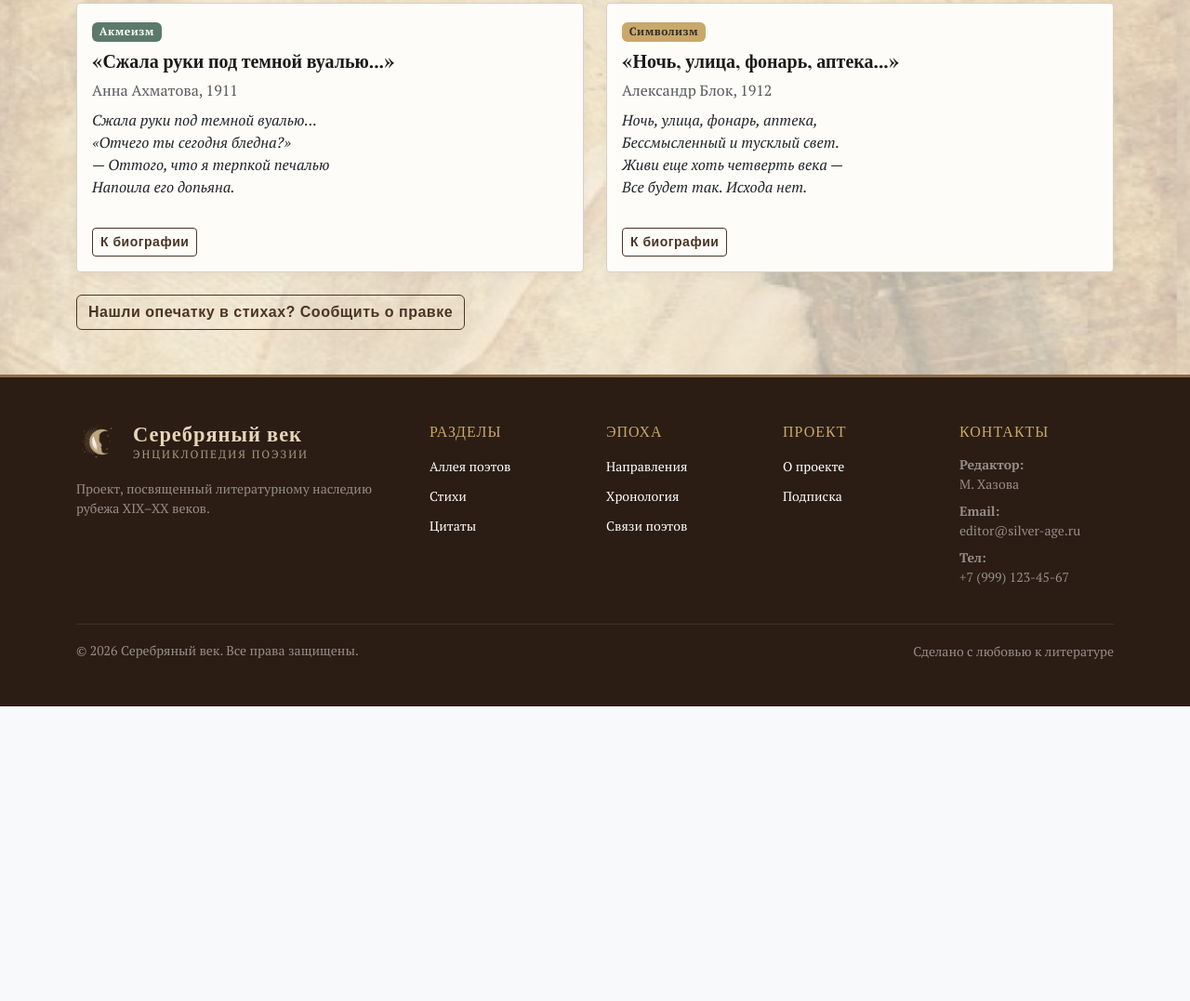
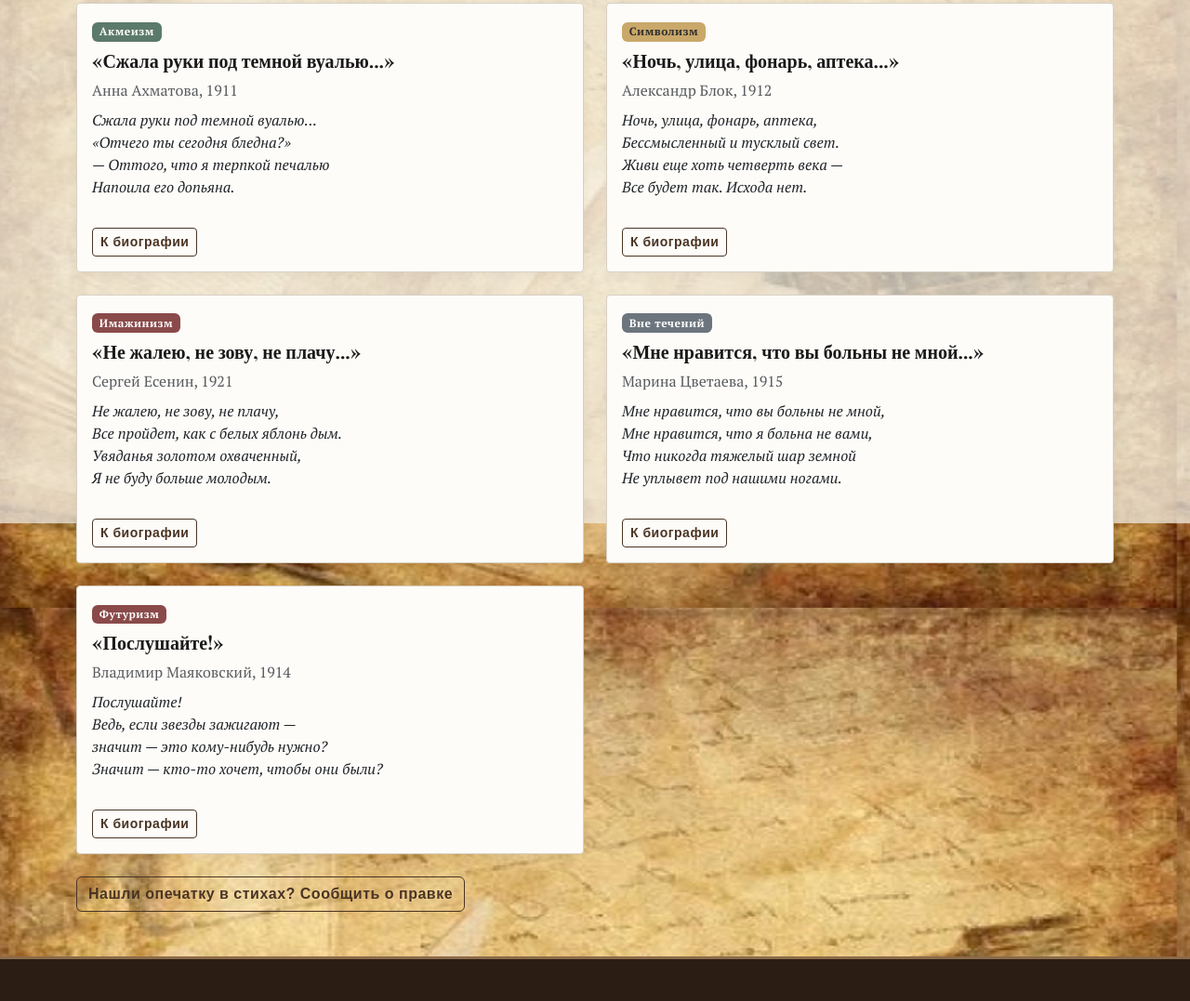
Before and after one commit to ITea-programmer/kr2-bootstrap-shop, a plain HTML site: page poems.html in a window 1280 px wide. Shown: the part 237-1314 px from the top of the page at 93% size. Before the commit the page ends 997 px from the top, so only its background shows below. Drawn offline with nearby package versions, Linux system fonts and the light colour scheme; a web font is replaced by a local one.

Commit message:
feat: add new poems in 'Стихи'

```diff
--- a/poems.html
+++ b/poems.html
@@ -64,6 +64,59 @@
                         <p class="text-muted mb-2">Александр Блок, 1912</p>
                         <p class="card-text fst-italic">Ночь, улица, фонарь, аптека,<br>Бессмысленный и тусклый свет.<br>Живи еще хоть четверть века —<br>Все будет так. Исхода нет.</p>
                         <a href="blok.html" class="btn btn-sm btn-outline-primary mt-3">К биографии</a>
+                    </div>
+                </div>
+            </div>
+                        <!-- Стих 3: Сергей Есенин -->
+            <div class="col-12 col-lg-6">
+                <div class="card h-100 shadow-sm">
+                    <div class="card-body">
+                        <span class="badge bg-danger mb-2">Имажинизм</span>
+                        <h2 class="h5 card-title">«Не жалею, не зову, не плачу...»</h2>
+                        <p class="text-muted mb-2">Сергей Есенин, 1921</p>
+                        <p class="card-text fst-italic">
+                            Не жалею, не зову, не плачу,<br>
+                            Все пройдет, как с белых яблонь дым.<br>
+                            Увяданья золотом охваченный,<br>
+                            Я не буду больше молодым.
+                        </p>
+                        <a href="esenin.html" class="btn btn-sm btn-outline-primary mt-3">К биографии</a>
+                    </div>
+                </div>
+            </div>
+
+            <!-- Стих 4: Марина Цветаева -->
+            <div class="col-12 col-lg-6">
+                <div class="card h-100 shadow-sm">
+                    <div class="card-body">
+                        <span class="badge bg-secondary mb-2">Вне течений</span>
+                        <h2 class="h5 card-title">«Мне нравится, что вы больны не мной...»</h2>
+                        <p class="text-muted mb-2">Марина Цветаева, 1915</p>
+                        <p class="card-text fst-italic">
+                            Мне нравится, что вы больны не мной,<br>
+                            Мне нравится, что я больна не вами,<br>
+                            Что никогда тяжелый шар земной<br>
+                            Не уплывет под нашими ногами.
+                        </p>
+                        <a href="cvetaeva.html" class="btn btn-sm btn-outline-primary mt-3">К биографии</a>
+                    </div>
+                </div>
+            </div>
+
+            <!-- Стих 5: Владимир Маяковский -->
+            <div class="col-12 col-lg-6">
+                <div class="card h-100 shadow-sm">
+                    <div class="card-body">
+                        <span class="badge bg-danger mb-2">Футуризм</span>
+                        <h2 class="h5 card-title">«Послушайте!»</h2>
+                        <p class="text-muted mb-2">Владимир Маяковский, 1914</p>
+                        <p class="card-text fst-italic">
+                            Послушайте!<br>
+                            Ведь, если звезды зажигают —<br>
+                            значит — это кому-нибудь нужно?<br>
+                            Значит — кто-то хочет, чтобы они были?
+                        </p>
+                        <a href="mayakovskiy.html" class="btn btn-sm btn-outline-primary mt-3">К биографии</a>
                     </div>
                 </div>
             </div>
```
